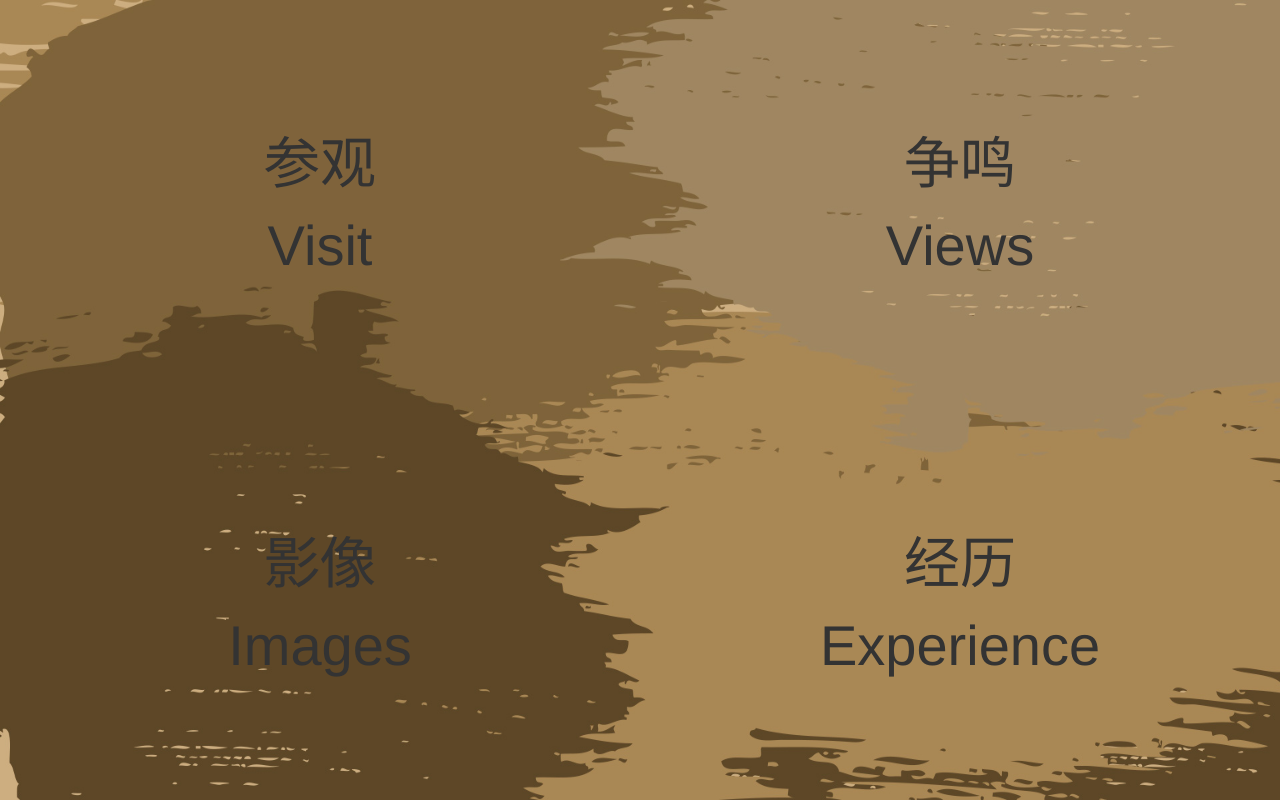
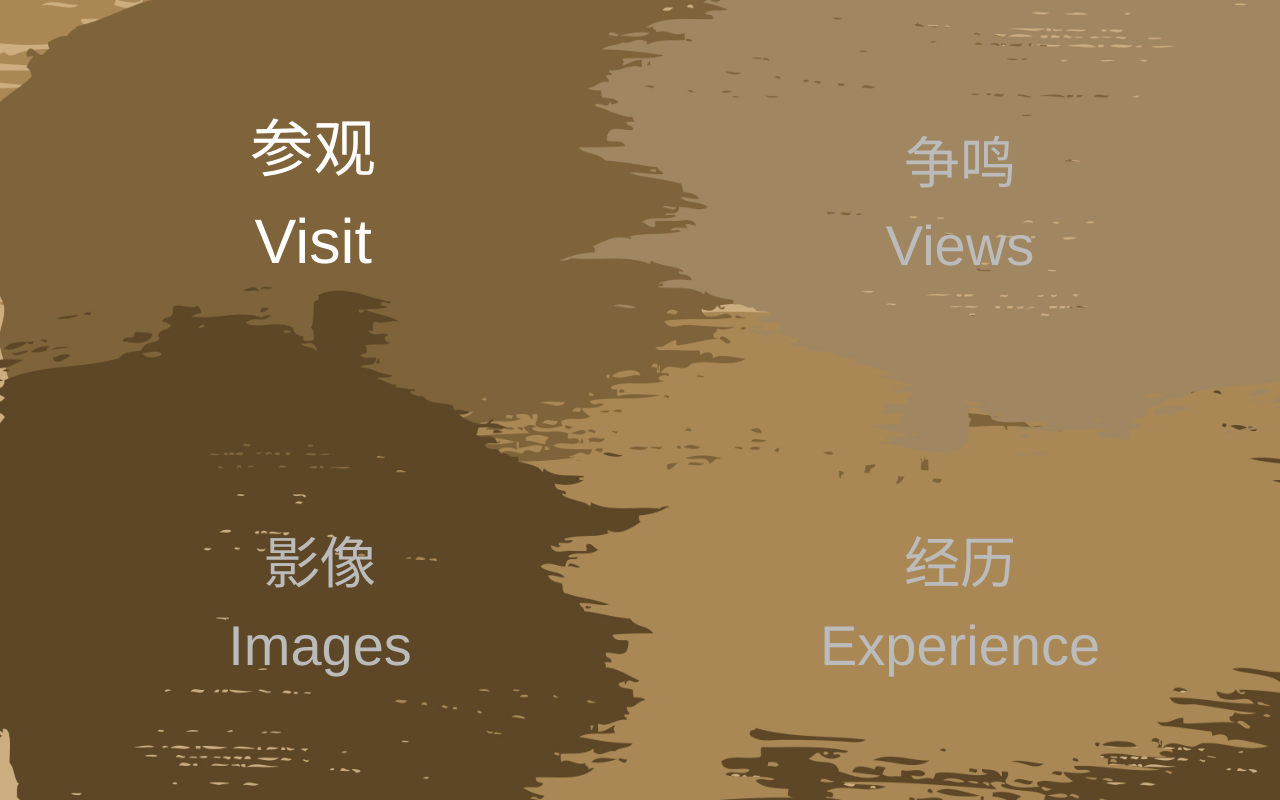
Before and after one commit to hmqk1995/gaozhong, a website built with webpack: page choose.html in a window 1280 px wide. In both pictures the pointer is over the element 320 px from the left and 200 px from the top of the page. Built offline with nearby package versions, Linux system fonts and the light colour scheme.

Commit message:
choose color

```diff
--- a/choose.html
+++ b/choose.html
@@ -26,6 +26,7 @@
       }
 
       .quarter .center {
+        color: #bbb;
         position: absolute;
         top: 50%;
         left: 50%;
@@ -34,6 +35,19 @@
         -moz-transform: translate3d(-50%, -50%, 0); 	/* Firefox */
         -webkit-transform: translate3d(-50%, -50%, 0); /* Safari 和 Chrome */
         -o-transform: translate3d(-50%, -50%, 0);
+      }
+
+      .quarter .center:hover {
+        color: #fff;
+        transform: scale(1.12) translate3d(-50%, -50%, 0);
+        -ms-transform: scale(1.12) translate3d(-50%, -50%, 0); 	/* IE 9 */
+        -moz-transform: scale(1.12) translate3d(-50%, -50%, 0); 	/* Firefox */
+        -webkit-transform: scale(1.12) translate3d(-50%, -50%, 0); /* Safari 和 Chrome */
+        -o-transform: scale(1.12) translate3d(-50%, -50%, 0);
+        transition: all 1s;
+        -moz-transition: all 1s; /* Firefox 4 */
+        -webkit-transition: all 1s; /* Safari 和 Chrome */
+        -o-transition: all 1s; /* Opera */
       }
 
       .quarter .center h1 {
@@ -54,10 +68,10 @@
         <div class="col-md-12 h100">
           <div class="row choose h100">
             <div class="quarter" style="position: absolute; top:0; left:0;">
-              <div class="center">
+              <a href="shenzhou.html"><div class="center">
                 <h1>参观</h1>
                 <h1>Visit</h1>
-              </div>
+              </div></a>
             </div>
             <div class="quarter" style="position: absolute; top:0; right:0;">
               <div class="center">
```
Also changed, not shown: index.html (+2 -2 lines), shenzhou.html (+1 -1 lines).
